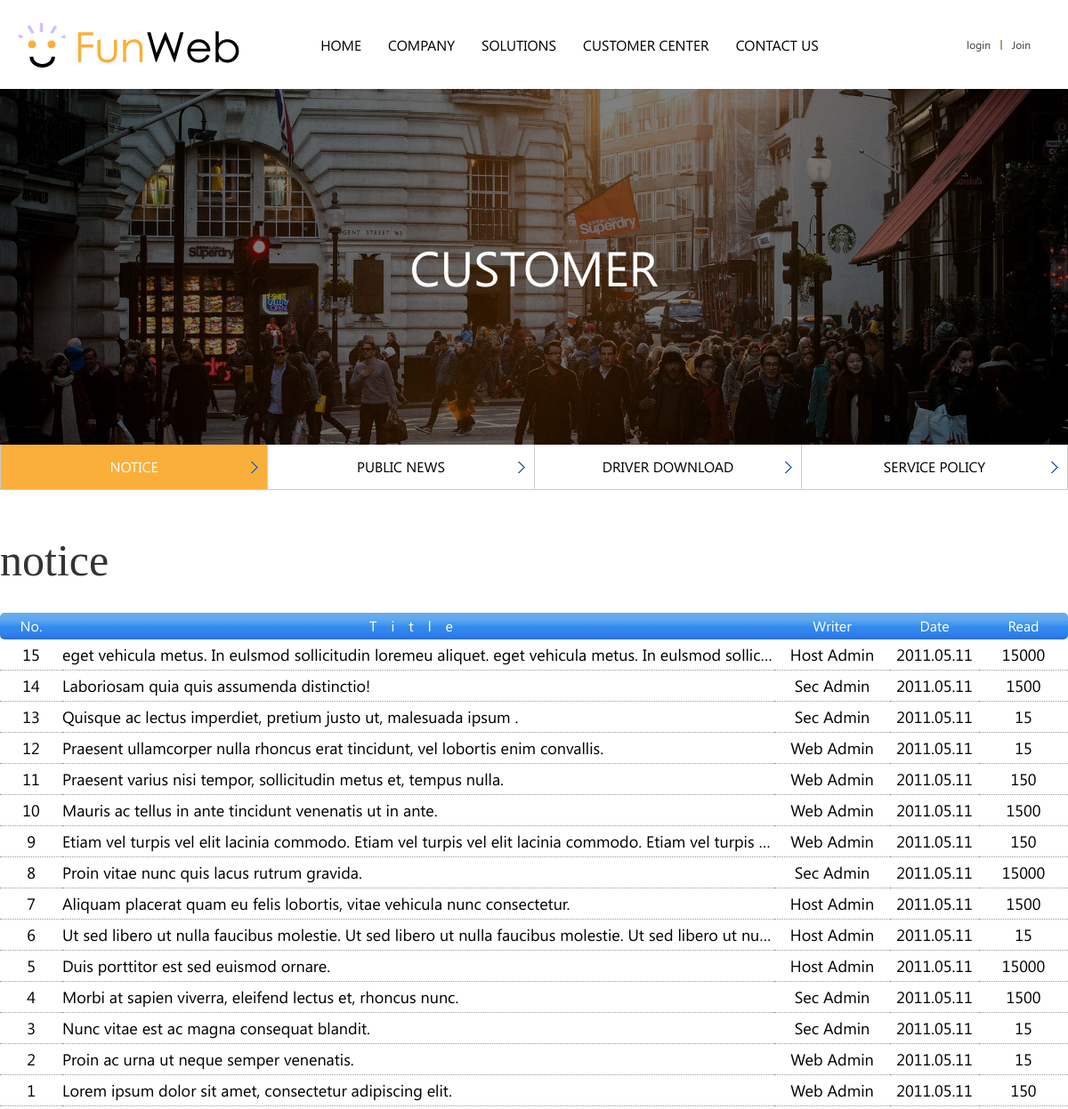
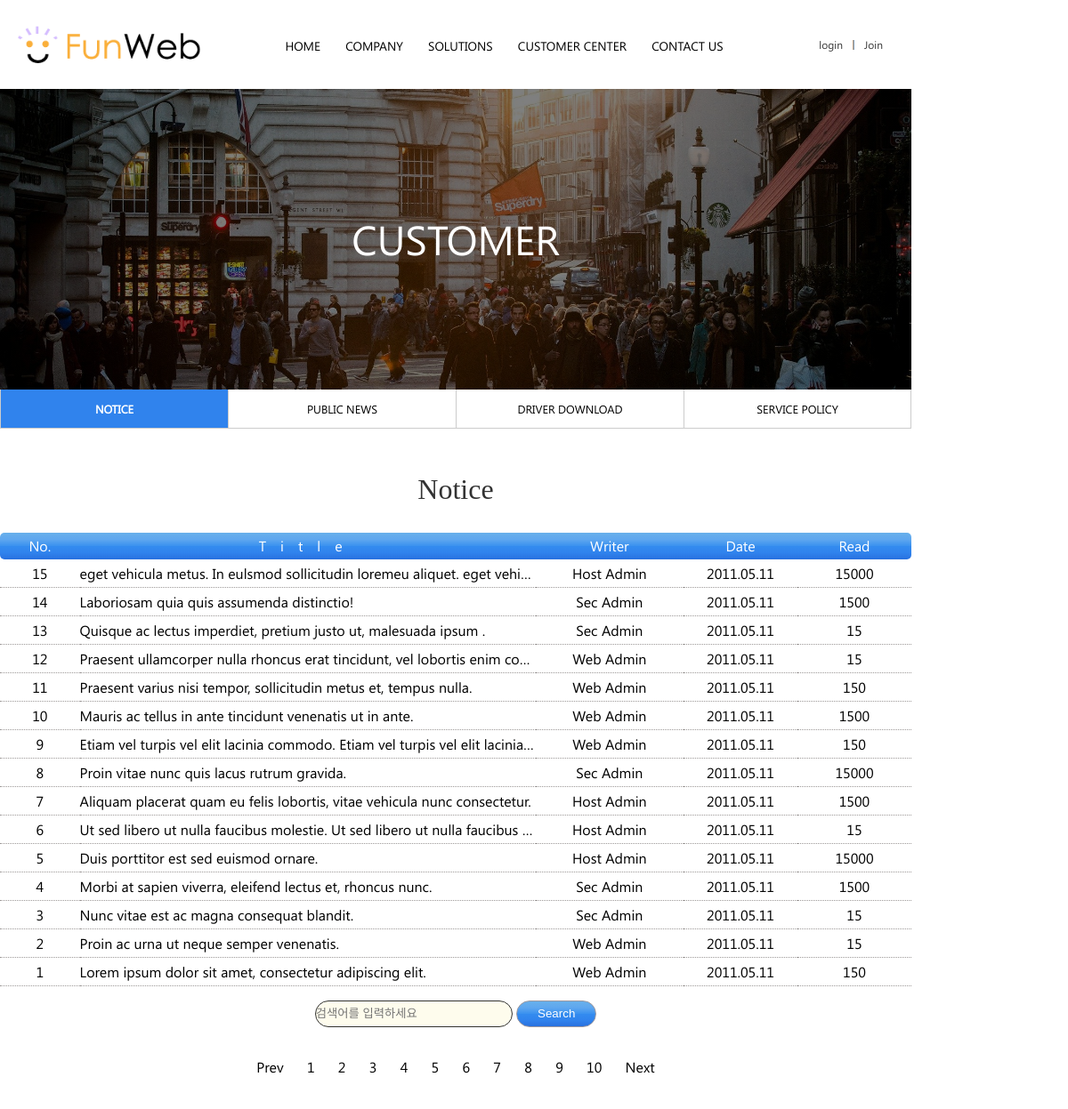
Before and after one commit to Akuby/funweb, a plain HTML site: page customer_notice.html in a window 1024 px wide. Shown: the top 1247 px of the page at 89% size, 1200 px wide, since content can reach past the window. Drawn offline with nearby package versions, Linux system fonts and the light colour scheme; files whose address does not match are found by name.

Commit message:
Add files via upload

```diff
--- a/css/common.css
+++ b/css/common.css
@@ -63,7 +63,7 @@ address {
 
 body {
   font-family: 'segoe', sans-serif;
-  min-width: 1200px;
+  /* min-width: 1200px; */
   /* position: absolute 요소들의 기준점을 만들기 위함 */
   position: relative;
 }
@@ -154,6 +154,7 @@ body {
   border-top: 1px solid #a0a0a0;
 
 }
+
 #footerWrap {
   display: flex;
   justify-content: space-between;
@@ -165,17 +166,57 @@ body {
 #footer .sns {
   display: flex;
 }
+
 #footer .sns li {
   width: 33px;
   margin-left: 17px;
 }
-#footer .sns li a{
+
+#footer .sns li a {
   display: block;
   width: 33px;
   height: 33px;
   text-indent: -999em;
   background: url(../image/bgSns.png) no-repeat;
 }
+
 #footer .sns .twitter a {
   background-position-x: right;
 }
+
+@media screen and (max-width: 1200px) and (min-width: 800px) {
+  #header {
+    justify-content: space-between;
+    padding: 0 20px;
+    box-sizing: border-box;
+  }
+  #header h1 {
+    position: initial;
+  }
+  #header h1 a {
+    display: block;
+    width: 20vw;
+    height: 5vw;
+    background: url(../image/logo.png) no-repeat center / contain;
+    text-indent: -9999em
+  }
+#gnb ul {
+  padding-left: 0;
+}
+  #gnb ul li {
+    margin: 0 0.4vw;
+  }
+
+  #gnb ul li a {
+    font-size: 1.35vw;
+  }
+
+  #gnb ul li a:hover {
+    border-bottom: 3px solid #00bff3;
+    padding-bottom: 10px;
+  }
+  #mnb {
+    position: initial;
+    order: 1;
+  }
+}
--- a/css/main.css
+++ b/css/main.css
@@ -11,7 +11,7 @@
   height: 600px;
   text-align: center;
   /* linear-gradient(rgba(0,0,0,0.7), rgba(0,0,0,0.7)), 를 background에 줘도 된다.*/
-  background: url(../image/bg.jpg) no-repeat top -100px center / cover;
+  background: url(../image/bg.jpg) no-repeat top center / cover;
 }
 
 #slogan::before {
@@ -77,6 +77,7 @@
 #solution .payment::before {
   background-position-x: right;
 }
+
 #solution .solution h3 {
   text-align: center;
 }
@@ -85,6 +86,7 @@
   color: #333;
   text-align: center;
 }
+
 /* customer */
 #customerBoard {
   display: flex;
@@ -138,6 +140,7 @@
 #securityNews h3 span {
   color: #f67b60;
 }
+
 #securityNews dl {
   padding: 22px 12px 15px;
   color: #818181;
@@ -177,26 +180,38 @@
 }
 
 /* 미디어쿼리 */
-@media screen and ( max-width: 1200px ) {
+@media screen and (max-width: 1200px) and (min-width: 800px) {
+  body {
+    width: 100%;
+  }
+
   #slogan {
-    width: 100%;
     height: 50vw;
-    background: url(../image/bg.jpg) no-repeat top -100px center / cover;
+    background: url(../image/bg.jpg) no-repeat top center / cover;
   }
-  #slogan::before {
-    content: "";
-    position: absolute;
-    top: 0;
-    left: 0;
-    width: 100%;
-    height: 100%;
-    background-color: rgba(0, 0, 0, 0.7);
+
+  #slogan p {
+    margin-bottom: 50px;
+    font-size: 4.5vw;
+  }
+
+  #slogan a {
+    width: 13vw;
   }
 
   #solutionWrap {
+    display: flex;
     width: 100%;
+    margin: 0 auto;
+    padding: 80px 0;
   }
+
+  #solutionWrap>article {
+    margin-top: 50px;
+  }
+
   #customerBoard {
     width: 100%;
   }
+
 }
--- a/css/sub2.css
+++ b/css/sub2.css
@@ -1,8 +1,4 @@
 @charset "UTF-8";
-
-#container {
-  min-width: 1200px;
-}
 
 #subHeader {
   width: 100%;
@@ -65,8 +61,9 @@
 }
 
 #snb ul li.on a {
-  background-color: #faaf3a;
-  color: white;
+  border-bottom: 2px solid #3083ed;
+  color: rgb(65, 65, 65);
+  font-weight: 700;
 }
 
 #subContent {
@@ -186,6 +183,7 @@
       #3083ed 75%, #2870df 100%);
   color: white;
 }
+
 #searchBtn:active {
   background: linear-gradient(#2870df 0, #3083ed 25%,
       #3b92ef 49%, #338ae7 50%,
@@ -200,3 +198,130 @@
   justify-content: space-evenly;
 
 }
+
+@media screen and (max-width: 1200px) and (min-width: 800px) {
+  #subHeader {
+    height: 33vw;
+  }
+
+  #subHeader h2 {
+    line-height: 33vw;
+    font-size: 4.5vw;
+  }
+#snb {
+  background-color: white;
+  width: 100%;
+}
+  #snb ul li {
+    width: 25%;
+  }
+
+  #snb ul li a {
+    line-height: 4.2vw;
+    font-size: 1.25vw;
+    text-align: center;
+    display: block;
+    text-transform: uppercase;
+    border-left: 1px solid #ccc;
+    background-image: none;
+  }
+  #snb ul li.on a {
+    border-bottom: none;
+    background-color: #3083ed;
+    color: white;
+    font-weight: 700;
+  }
+
+  .wrap {
+    width: 100%;
+    margin: 0 auto;
+    margin-bottom: 30px;
+  }
+
+  #subContent {
+    width: 100%;
+    margin: 0 auto 50px;
+  }
+
+  #subContent h3 {
+    font-size: 2em;
+    text-align: center;
+  }
+
+  #subContent figure {
+    text-align: center;
+    float: right;
+    margin: 0 15px 15px 15px;
+  }
+
+  #subContent p {
+    margin: 1em 1em 1em 20px;
+    font-size: 1.4vw;
+  }
+
+  #notice {
+    /* 태블릿의 경우, 화면을 꽉 채우는 편이 좋다 */
+    /* width: 90%; */
+    width: 100%;
+  }
+
+  #notice th {
+    width: 10%;
+  }
+
+  #notice td {
+    /* 태블릿의 폰트 크기에 맞춰, em으로 작성하는 편이 좋다 */
+    font-size: 1em;
+    padding: 5px 0;
+  }
+
+  #notice td:nth-child(2) div {
+    width: 50vw;
+    white-space: nowrap;
+    overflow: hidden;
+    text-overflow: ellipsis;
+  }
+
+  #noticeSearch {
+    text-align: center;
+    margin-top: 16px;
+    margin-bottom: 34px;
+  }
+
+  #noticeSearch input {
+    border-radius: 15px;
+    height: 30px;
+  }
+
+  #searchBox {
+    width: 222px;
+    box-sizing: border-box;
+    border: 1px solid #333331;
+    background: #fefced;
+  }
+
+  #searchBtn {
+    width: 90px;
+    border: 1px solid #9d989e;
+    background: linear-gradient(#68b0eb 0, #5fa7ef 25%,
+        #3b92ef 49%, #338ae7 50%,
+        #338bef 51%, #338bef 52%,
+        #3083ed 75%, #2870df 100%);
+    color: white;
+  }
+
+  #searchBtn:active {
+    background: linear-gradient(#2870df 0, #3083ed 25%,
+        #3b92ef 49%, #338ae7 50%,
+        #338bef 51%, #338bef 52%,
+        #5fa7ef 75%, #68b0eb 100%);
+  }
+
+  #pageControl {
+    width: 500px;
+    margin: 0 auto 100px;
+    display: flex;
+    justify-content: space-evenly;
+
+  }
+}
--- a/customer_notice.html
+++ b/customer_notice.html
@@ -4,8 +4,6 @@
 <head>
   <meta charset="UTF-8">
   <meta name="viewport" content="width=device-width, initial-scale=1.0">
-  <link rel="stylesheet"
-    href="https://fonts.googleapis.com/css2?family=Material+Symbols+Outlined:opsz,wght,FILL,GRAD@20..48,100..700,0..1,-50..200" />
   <link rel="stylesheet" href="./css/common.css">
   <link rel="stylesheet" href="./css/sub2.css">
   <link rel="icon" href="./favicon.ico">
@@ -51,7 +49,7 @@
           </ul>
         </nav>
         <article id="subContent">
-          <h3>notice</h3>
+          <h3>Notice</h3>
           <table id="notice">
             <caption class="hidden">공지사항</caption>
             <thead>
@@ -92,7 +90,10 @@
               </tr>
               <tr>
                 <td>12</td>
-                <td class="listTitle">Praesent ullamcorper nulla rhoncus erat tincidunt, vel lobortis enim convallis.
+                <td class="listTitle">
+                  <div>
+                    Praesent ullamcorper nulla rhoncus erat tincidunt, vel lobortis enim convallis.
+                  </div>
                 </td>
                 <td>Web Admin</td>
                 <td>2011.05.11</td>
@@ -141,7 +142,9 @@
                 <td>6</td>
                 <td class="listTitle">
                   <div>Ut sed libero ut nulla faucibus molestie. Ut sed libero ut nulla faucibus
-                  molestie. Ut sed libero ut nulla faucibus molestie. Ut sed libero ut nulla faucibus molestie.</td></div>
+                    molestie. Ut sed libero ut nulla faucibus molestie. Ut sed libero ut nulla faucibus molestie.
+                </td>
+      </div>
       <td>Host Admin</td>
       <td>2011.05.11</td>
       <td>15</td>
```
Also changed, not shown: company_welcome.html (+0 -1 lines), index.html (+1 -1 lines). Lines whose indentation alone changed are shown as unchanged.
